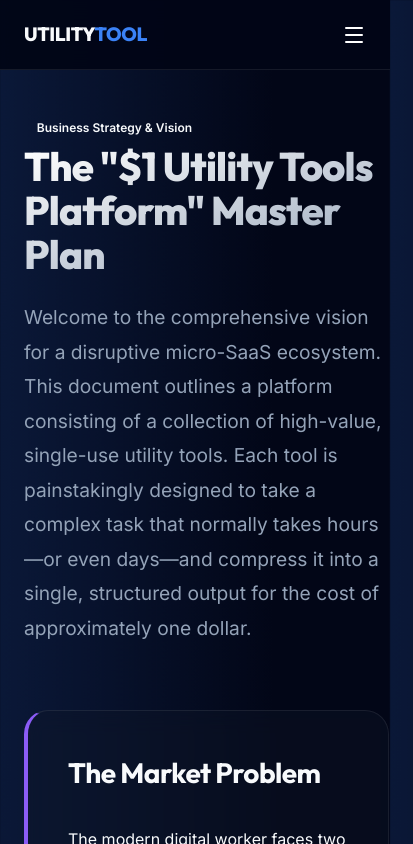
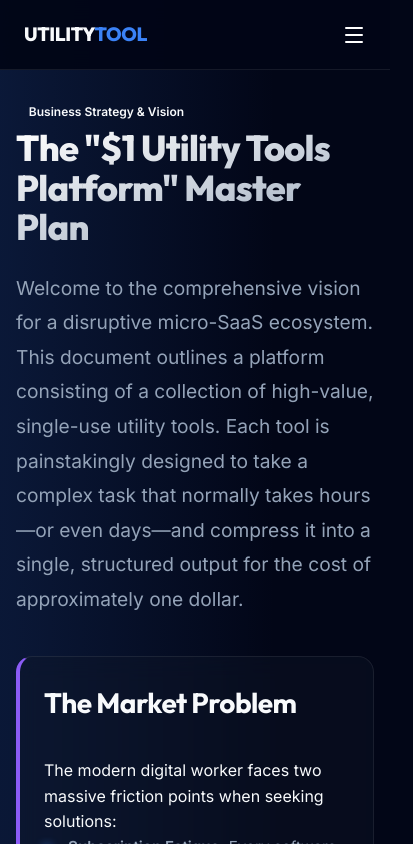
Before and after one commit to Sharon-rosario/utlity_tools_FE, a React (Vite) app: page / in a window 390 px wide. Shown: the top 844 px of the page, 413 px wide, since content can reach past the window. Built offline with nearby package versions, Linux system fonts and the light colour scheme.

Commit message:
fix: mobile alignment and horizontal overflow issues

```diff
--- a/src/index.css
+++ b/src/index.css
@@ -20,8 +20,10 @@
   box-sizing: border-box;
 }
 
-html {
+html, body {
   scroll-behavior: smooth;
+  overflow-x: hidden;
+  width: 100%;
 }
 
 body {
@@ -41,7 +43,11 @@ body {
 ::-webkit-scrollbar-thumb { background: var(--bg-surface); border-radius: 4px; }
 
 /* Layout */
-.app-container { display: flex; }
+.app-container {
+  display: flex;
+  overflow-x: hidden;
+  width: 100%;
+}
 
 .sidebar {
   width: var(--sidebar-width);
@@ -235,12 +241,21 @@ h1, h2, h3, h4 { font-family: 'Outfit', sans-serif; letter-spacing: -0.02em; }
 @media (max-width: 1024px) {
   .sidebar { transform: translateX(-100%); width: 100%; max-width: 320px; }
   .sidebar.open { transform: translateX(0); }
-  .main-content { margin-left: 0; padding: 7rem 1.5rem 3rem; }
+  .main-content { margin-left: 0; padding: 6rem 1rem 3rem; }
   .mobile-header { display: flex; }
-  .strategy-card { flex-direction: column !important; padding: 2rem; gap: 1.5rem !important; }
-  .icon-wrap-large { width: 60px; height: 60px; }
-  .icon-wrap-large svg { width: 24px; height: 24px; }
-  .big-price { font-size: 4rem; }
+
+  .spec-box { padding: 1.5rem; border-radius: 1rem; }
+  .tech-grid { grid-template-columns: 1fr; gap: 1.5rem; }
+  .strategy-card { flex-direction: column !important; padding: 1.5rem; gap: 1.5rem !important; align-items: flex-start; }
+
+  .icon-wrap-large { width: 50px; height: 50px; border-radius: 12px; }
+  .icon-wrap-large svg { width: 20px; height: 20px; }
+
+  .big-price { font-size: 3.5rem; }
+  .section-title { font-size: 2.25rem; }
+  .subtitle { margin-bottom: 2.5rem; }
+
+  .h3-title { font-size: 1.25rem; }
 }
 
 .hamburger { background: none; border: none; color: #fff; cursor: pointer; display: flex; align-items: center; }
```
